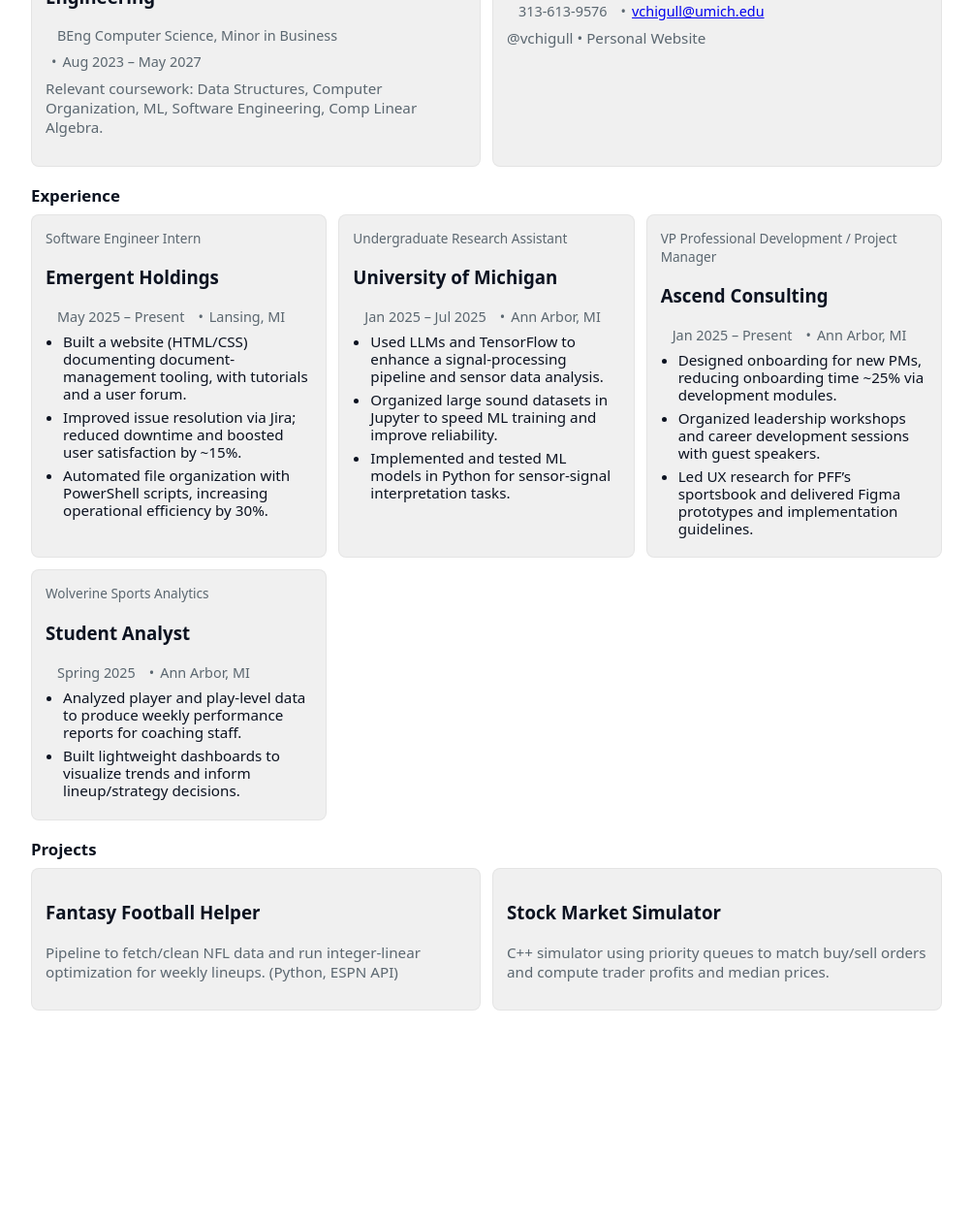
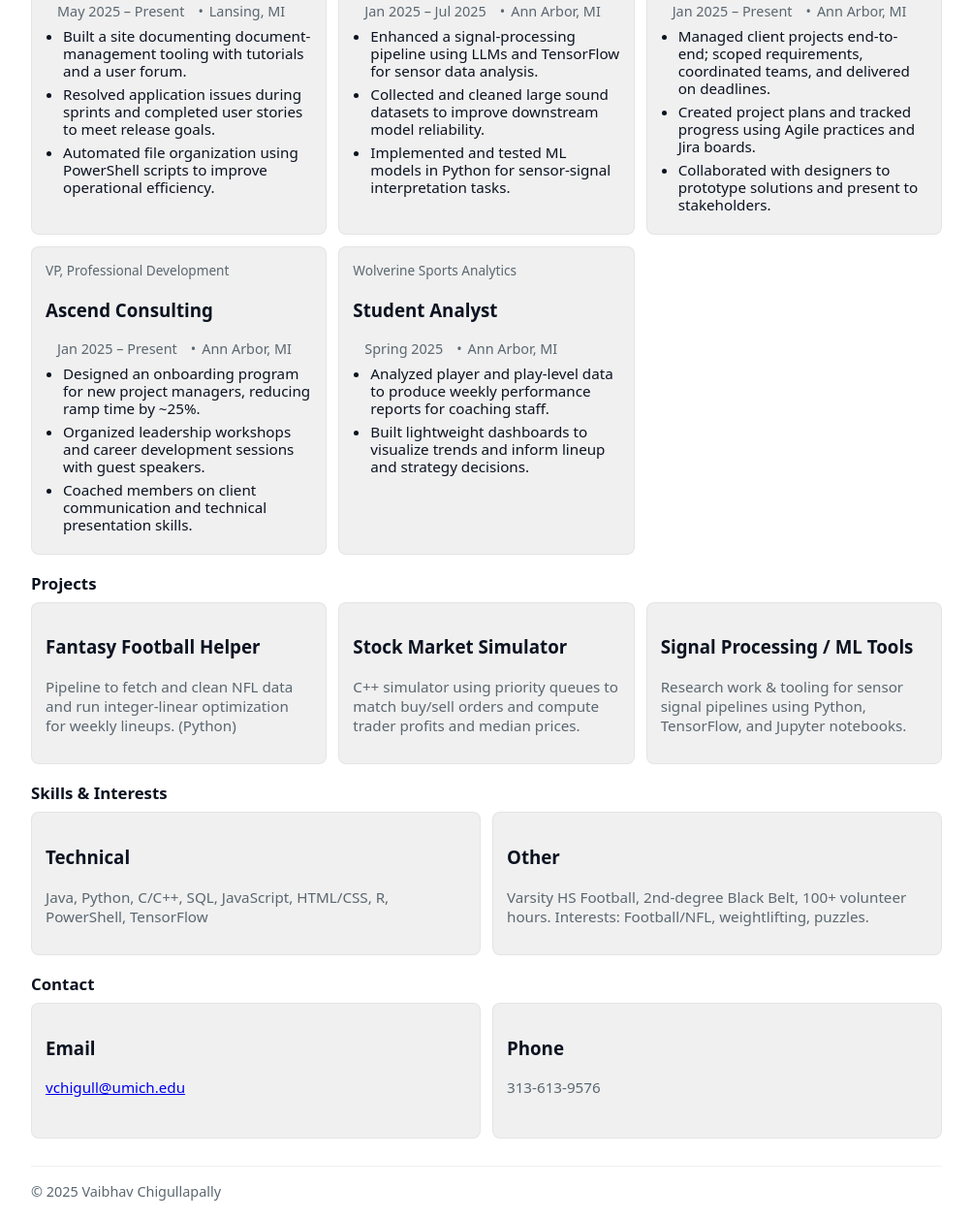
Before and after one commit to vchigull/vchigull.github.io, a plain HTML site: page index.html in a window 1280 px wide. Shown: the part 438-1696 px from the top of the page at 97% size, without its empty margins (138-1141 px from the left). Before the commit the page ends 1500 px from the top, so only its background shows below. Drawn offline with Linux system fonts and the light colour scheme.

Commit message:
Update site.

```diff
--- a/index.html
+++ b/index.html
@@ -35,9 +35,9 @@
     <header>
       <div class="brand">Vaibhav Chigullapally</div>
       <nav aria-label="Main nav">
-        <a href="#about">About</a>
         <a href="#experience">Experience</a>
         <a href="#projects">Projects</a>
+        <a href="#skills">Skills</a>
         <a href="#contact">Contact</a>
       </nav>
     </header>
@@ -45,90 +45,68 @@
     <main>
       <section class="hero" id="home">
         <h1>Hi — I build things on the web & work with data.</h1>
-        <p class="lead">Undergrad CS student (Uni. of Michigan) — I focus on full-stack development, data pipelines, and ML-enabled signal processing.</p>
+        <p class="lead">Undergrad CS student (University of Michigan). I focus on full-stack development, data pipelines, and ML-enabled signal processing.</p>
         <div style="margin-top:12px">
           <a class="button" href="#contact">Get in touch</a>
         </div>
       </section>
 
-      <section id="about">
-        <h2 class="section-title">About & Education</h2>
-        <div class="grid">
-          <article class="card">
-            <div>
-              <div class="eyebrow">Education</div>
-              <h3>University of Michigan — College of Engineering</h3>
-              <div class="meta">
-                <span>BEng Computer Science, Minor in Business</span>
-                <span>Aug 2023 – May 2027</span>
-              </div>
-              <p class="muted" style="margin-top:6px">Relevant coursework: Data Structures, Computer Organization, ML, Software Engineering, Comp Linear Algebra.</p>
-            </div>
-          </article>
-
-          <article class="card">
-            <div>
-              <div class="eyebrow">Contact</div>
-              <h3>Vaibhav Chigullapally</h3>
-              <div class="meta">
-                <span>313-613-9576</span>
-                <span><a href="mailto:vchigull@umich.edu">vchigull@umich.edu</a></span>
-              </div>
-              <p class="muted" style="margin-top:6px">@vchigull • Personal Website</p>
-            </div>
-          </article>
-        </div>
-      </section>
-
       <section id="experience">
         <h2 class="section-title">Experience</h2>
-
-        <!-- experience grid -->
         <div class="grid" aria-live="polite">
 
-          <!-- Emergent Holdings (3 bullets) -->
           <article class="card">
             <div>
               <div class="eyebrow">Software Engineer Intern</div>
               <h3>Emergent Holdings</h3>
               <div class="meta"><span>May 2025 – Present</span><span>Lansing, MI</span></div>
               <ul>
-                <li>Built a website (HTML/CSS) documenting document-management tooling, with tutorials and a user forum.</li>
-                <li>Improved issue resolution via Jira; reduced downtime and boosted user satisfaction by ~15%.</li>
-                <li>Automated file organization with PowerShell scripts, increasing operational efficiency by 30%.</li>
+                <li>Built a site documenting document-management tooling with tutorials and a user forum.</li>
+                <li>Resolved application issues during sprints and completed user stories to meet release goals.</li>
+                <li>Automated file organization using PowerShell scripts to improve operational efficiency.</li>
               </ul>
             </div>
           </article>
 
-          <!-- University of Michigan research (3 bullets) -->
           <article class="card">
             <div>
               <div class="eyebrow">Undergraduate Research Assistant</div>
               <h3>University of Michigan</h3>
               <div class="meta"><span>Jan 2025 – Jul 2025</span><span>Ann Arbor, MI</span></div>
               <ul>
-                <li>Used LLMs and TensorFlow to enhance a signal-processing pipeline and sensor data analysis.</li>
-                <li>Organized large sound datasets in Jupyter to speed ML training and improve reliability.</li>
+                <li>Enhanced a signal-processing pipeline using LLMs and TensorFlow for sensor data analysis.</li>
+                <li>Collected and cleaned large sound datasets to improve downstream model reliability.</li>
                 <li>Implemented and tested ML models in Python for sensor-signal interpretation tasks.</li>
               </ul>
             </div>
           </article>
 
-          <!-- Ascend Consulting (3 bullets) -->
           <article class="card">
             <div>
-              <div class="eyebrow">VP Professional Development / Project Manager</div>
+              <div class="eyebrow">Project Manager</div>
               <h3>Ascend Consulting</h3>
               <div class="meta"><span>Jan 2025 – Present</span><span>Ann Arbor, MI</span></div>
               <ul>
-                <li>Designed onboarding for new PMs, reducing onboarding time ~25% via development modules.</li>
-                <li>Organized leadership workshops and career development sessions with guest speakers.</li>
-                <li>Led UX research for PFF’s sportsbook and delivered Figma prototypes and implementation guidelines.</li>
+                <li>Managed client projects end-to-end; scoped requirements, coordinated teams, and delivered on deadlines.</li>
+                <li>Created project plans and tracked progress using Agile practices and Jira boards.</li>
+                <li>Collaborated with designers to prototype solutions and present to stakeholders.</li>
               </ul>
             </div>
           </article>
 
-          <!-- Wolverine Sports Analytics (2 bullets, per your request) -->
+          <article class="card">
+            <div>
+              <div class="eyebrow">VP, Professional Development</div>
+              <h3>Ascend Consulting</h3>
+              <div class="meta"><span>Jan 2025 – Present</span><span>Ann Arbor, MI</span></div>
+              <ul>
+                <li>Designed an onboarding program for new project managers, reducing ramp time by ~25%.</li>
+                <li>Organized leadership workshops and career development sessions with guest speakers.</li>
+                <li>Coached members on client communication and technical presentation skills.</li>
+              </ul>
+            </div>
+          </article>
+
           <article class="card">
             <div>
               <div class="eyebrow">Wolverine Sports Analytics</div>
@@ -136,7 +114,7 @@
               <div class="meta"><span>Spring 2025</span><span>Ann Arbor, MI</span></div>
               <ul>
                 <li>Analyzed player and play-level data to produce weekly performance reports for coaching staff.</li>
-                <li>Built lightweight dashboards to visualize trends and inform lineup/strategy decisions.</li>
+                <li>Built lightweight dashboards to visualize trends and inform lineup and strategy decisions.</li>
               </ul>
             </div>
           </article>
@@ -150,7 +128,7 @@
           <article class="card">
             <div>
               <h3>Fantasy Football Helper</h3>
-              <p class="muted">Pipeline to fetch/clean NFL data and run integer-linear optimization for weekly lineups. (Python, ESPN API)</p>
+              <p class="muted">Pipeline to fetch and clean NFL data and run integer-linear optimization for weekly lineups. (Python)</p>
             </div>
           </article>
 
@@ -161,4 +139,61 @@
             </div>
           </article>
 
-          <article c
+          <article class="card">
+            <div>
+              <h3>Signal Processing / ML Tools</h3>
+              <p class="muted">Research work & tooling for sensor signal pipelines using Python, TensorFlow, and Jupyter notebooks.</p>
+            </div>
+          </article>
+        </div>
+      </section>
+
+      <section id="skills">
+        <h2 class="section-title">Skills & Interests</h2>
+        <div class="grid">
+          <article class="card">
+            <div>
+              <h3>Technical</h3>
+              <p class="muted">Java, Python, C/C++, SQL, JavaScript, HTML/CSS, R, PowerShell, TensorFlow</p>
+            </div>
+          </article>
+
+          <article class="card">
+            <div>
+              <h3>Other</h3>
+              <p class="muted">Varsity HS Football, 2nd-degree Black Belt, 100+ volunteer hours. Interests: Football/NFL, weightlifting, puzzles.</p>
+            </div>
+          </article>
+        </div>
+      </section>
+
+      <section id="contact">
+        <h2 class="section-title">Contact</h2>
+        <div class="grid">
+          <article class="card">
+            <div>
+              <h3>Email</h3>
+              <p class="muted"><a href="mailto:vchigull@umich.edu">vchigull@umich.edu</a></p>
+            </div>
+          </article>
+
+          <article class="card">
+            <div>
+              <h3>Phone</h3>
+              <p class="muted">313-613-9576</p>
+            </div>
+          </article>
+        </div>
+      </section>
+    </main>
+
+    <footer>
+      <div>© <span id="year"></span> Vaibhav Chigullapally</div>
+    </footer>
+  </div>
+
+  <script>
+    document.getElementById('year').textContent = new Date().getFullYear();
+  </script>
+</body>
+</html>
```
